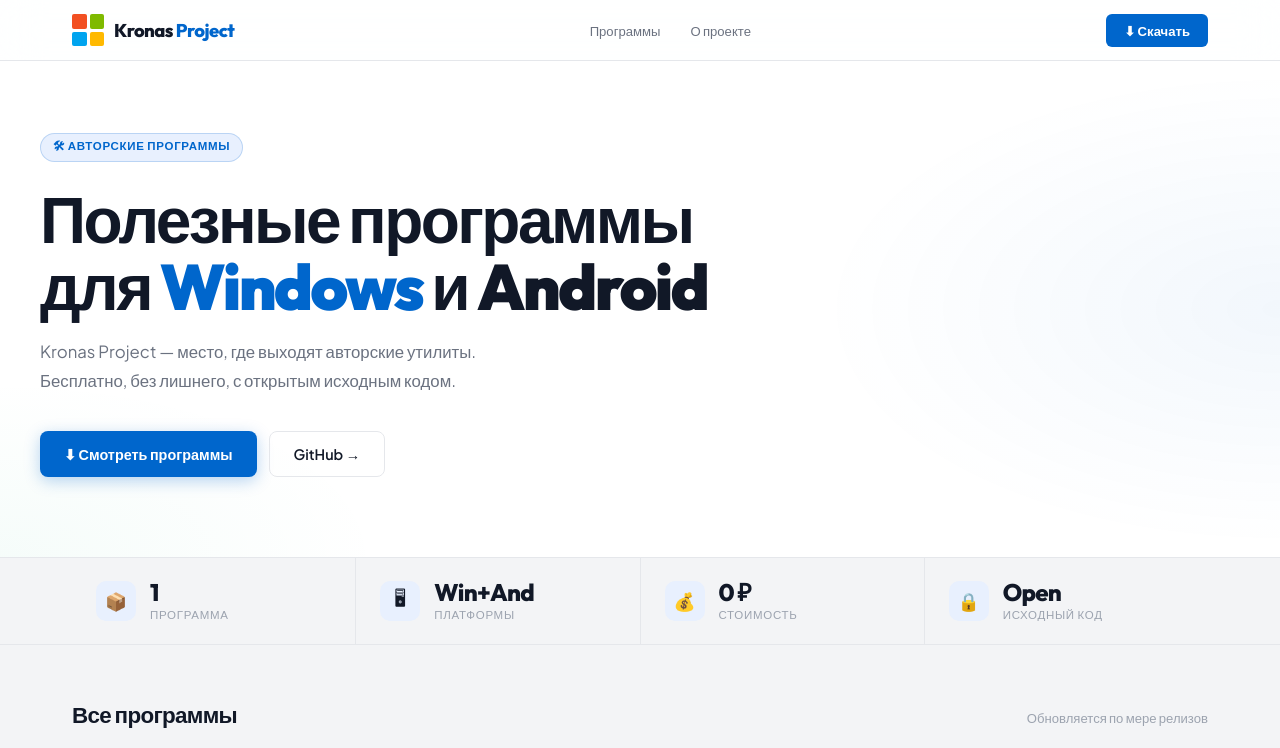
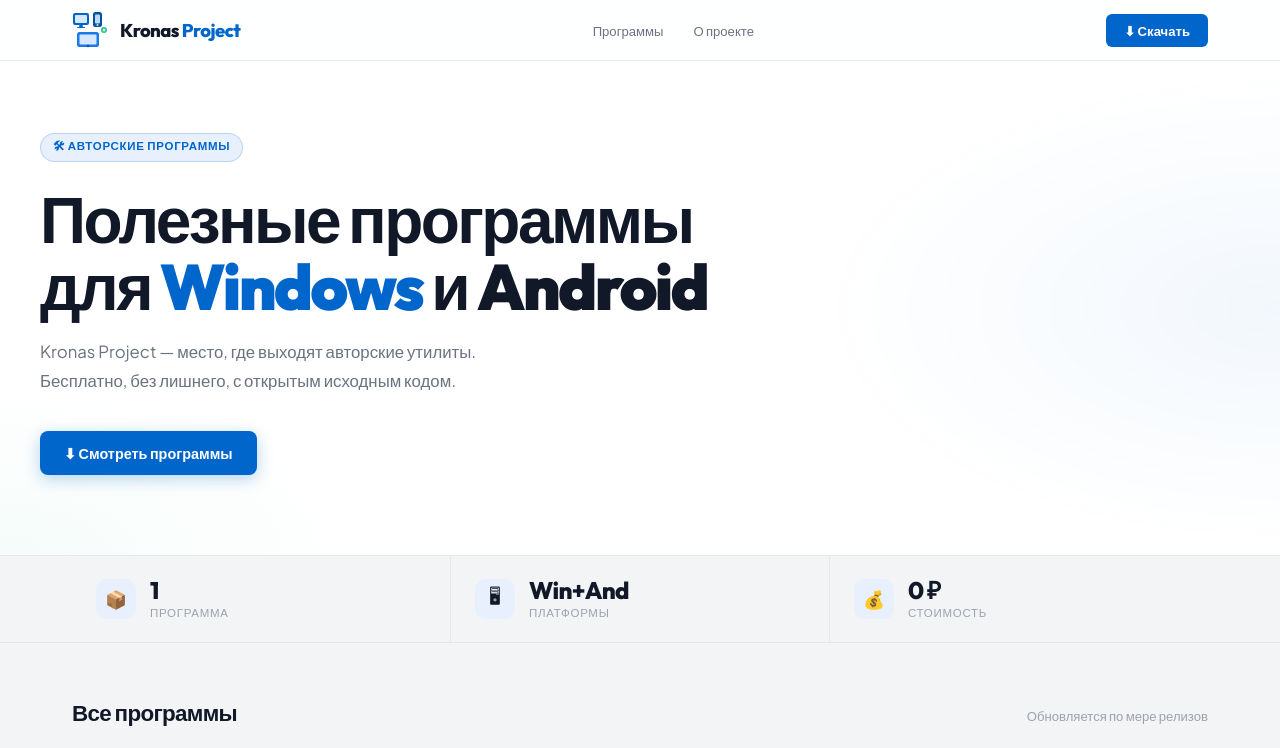
Before and after one commit to Erste1/Kronas_project, a plain HTML site: page index.html in a window 1280 px wide. Shown: the top 748 px of the page. Drawn offline with Linux system fonts and the light colour scheme.

Commit message:
Update index.html

```diff
--- a/index.html
+++ b/index.html
@@ -59,20 +59,10 @@
 }
 
 .logo-icon {
-  width: 32px; height: 32px;
-  display: grid;
-  grid-template-columns: 1fr 1fr;
-  gap: 3px;
+  width: 38px; height: 38px;
   flex-shrink: 0;
+  position: relative;
 }
-.logo-icon span {
-  border-radius: 2px;
-  display: block;
-}
-.logo-icon span:nth-child(1) { background: #f25022; }
-.logo-icon span:nth-child(2) { background: #7fba00; }
-.logo-icon span:nth-child(3) { background: #00a4ef; }
-.logo-icon span:nth-child(4) { background: #ffb900; }
 
 .logo-text {
   font-family: 'Outfit', sans-serif;
@@ -568,8 +558,24 @@
     <!-- ЛОГОТИП -->
     <a href="#" class="logo">
       <div class="logo-icon">
-        <span></span><span></span>
-        <span></span><span></span>
+        <svg width="38" height="38" viewBox="0 0 38 38" fill="none" xmlns="http://www.w3.org/2000/svg">
+          <!-- ПК монитор (верх-лево) -->
+          <rect x="1" y="2" width="16" height="12" rx="2" fill="#0066cc"/>
+          <rect x="3" y="4" width="12" height="8" rx="1" fill="#d6e8ff"/>
+          <rect x="7" y="14" width="4" height="2" rx="1" fill="#0066cc"/>
+          <rect x="5" y="16" width="8" height="1" rx="0.5" fill="#0066cc"/>
+          <!-- Телефон (верх-право) -->
+          <rect x="21" y="1" width="9" height="15" rx="2.5" fill="#0052a3"/>
+          <rect x="23" y="3.5" width="5" height="9" rx="1" fill="#c2d8f7"/>
+          <circle cx="25.5" cy="14" r="1" fill="#d6e8ff"/>
+          <!-- Планшет (низ, по центру) -->
+          <rect x="5" y="21" width="22" height="15" rx="2.5" fill="#1a7ae8"/>
+          <rect x="7.5" y="23.5" width="17" height="10" rx="1" fill="#d6e8ff"/>
+          <circle cx="16" cy="35" r="1.2" fill="#0052a3"/>
+          <!-- Маленький акцент-кружок связи -->
+          <circle cx="32" cy="19" r="3" fill="#10b981" opacity="0.9"/>
+          <path d="M31 19h2M32 18v2" stroke="white" stroke-width="1.2" stroke-linecap="round"/>
+        </svg>
       </div>
       <span class="logo-text">Kronas <span>Project</span></span>
     </a>
@@ -598,7 +604,6 @@
     </p>
     <div class="hero-actions">
       <a href="#programs" class="btn-hero btn-hero-primary">⬇ Смотреть программы</a>
-      <a href="https://github.com/Erste1/Kronas_project" target="_blank" class="btn-hero btn-hero-ghost">GitHub →</a>
     </div>
   </div>
 </section>
@@ -629,13 +634,6 @@
       <div>
         <div class="stat-val">0 ₽</div>
         <div class="stat-label">Стоимость</div>
-      </div>
-    </div>
-    <div class="stat-item">
-      <div class="stat-icon">🔒</div>
-      <div>
-        <div class="stat-val">Open</div>
-        <div class="stat-label">Исходный код</div>
       </div>
     </div>
   </div>
@@ -765,19 +763,26 @@
 <footer>
   <div class="footer-inner">
     <div class="footer-left">
-      <div class="logo-icon" style="width:24px;height:24px;gap:2px">
-        <span style="background:#f25022;border-radius:1px"></span>
-        <span style="background:#7fba00;border-radius:1px"></span>
-        <span style="background:#00a4ef;border-radius:1px"></span>
-        <span style="background:#ffb900;border-radius:1px"></span>
-      </div>
+      <svg width="24" height="24" viewBox="0 0 38 38" fill="none" xmlns="http://www.w3.org/2000/svg">
+          <rect x="1" y="2" width="16" height="12" rx="2" fill="#0066cc"/>
+          <rect x="3" y="4" width="12" height="8" rx="1" fill="#d6e8ff"/>
+          <rect x="7" y="14" width="4" height="2" rx="1" fill="#0066cc"/>
+          <rect x="5" y="16" width="8" height="1" rx="0.5" fill="#0066cc"/>
+          <rect x="21" y="1" width="9" height="15" rx="2.5" fill="#0052a3"/>
+          <rect x="23" y="3.5" width="5" height="9" rx="1" fill="#c2d8f7"/>
+          <circle cx="25.5" cy="14" r="1" fill="#d6e8ff"/>
+          <rect x="5" y="21" width="22" height="15" rx="2.5" fill="#1a7ae8"/>
+          <rect x="7.5" y="23.5" width="17" height="10" rx="1" fill="#d6e8ff"/>
+          <circle cx="16" cy="35" r="1.2" fill="#0052a3"/>
+          <circle cx="32" cy="19" r="3" fill="#10b981" opacity="0.9"/>
+          <path d="M31 19h2M32 18v2" stroke="white" stroke-width="1.2" stroke-linecap="round"/>
+        </svg>
       <div>
         <div class="footer-logo">Kronas Project</div>
         <div class="footer-copy">© 2026 — Бесплатно</div>
       </div>
     </div>
     <div class="footer-links">
-      <a href="https://github.com/Erste1/Kronas_project" target="_blank">GitHub</a>
       <a href="#programs">Программы</a>
       <a href="#about">О проекте</a>
     </div>
```
